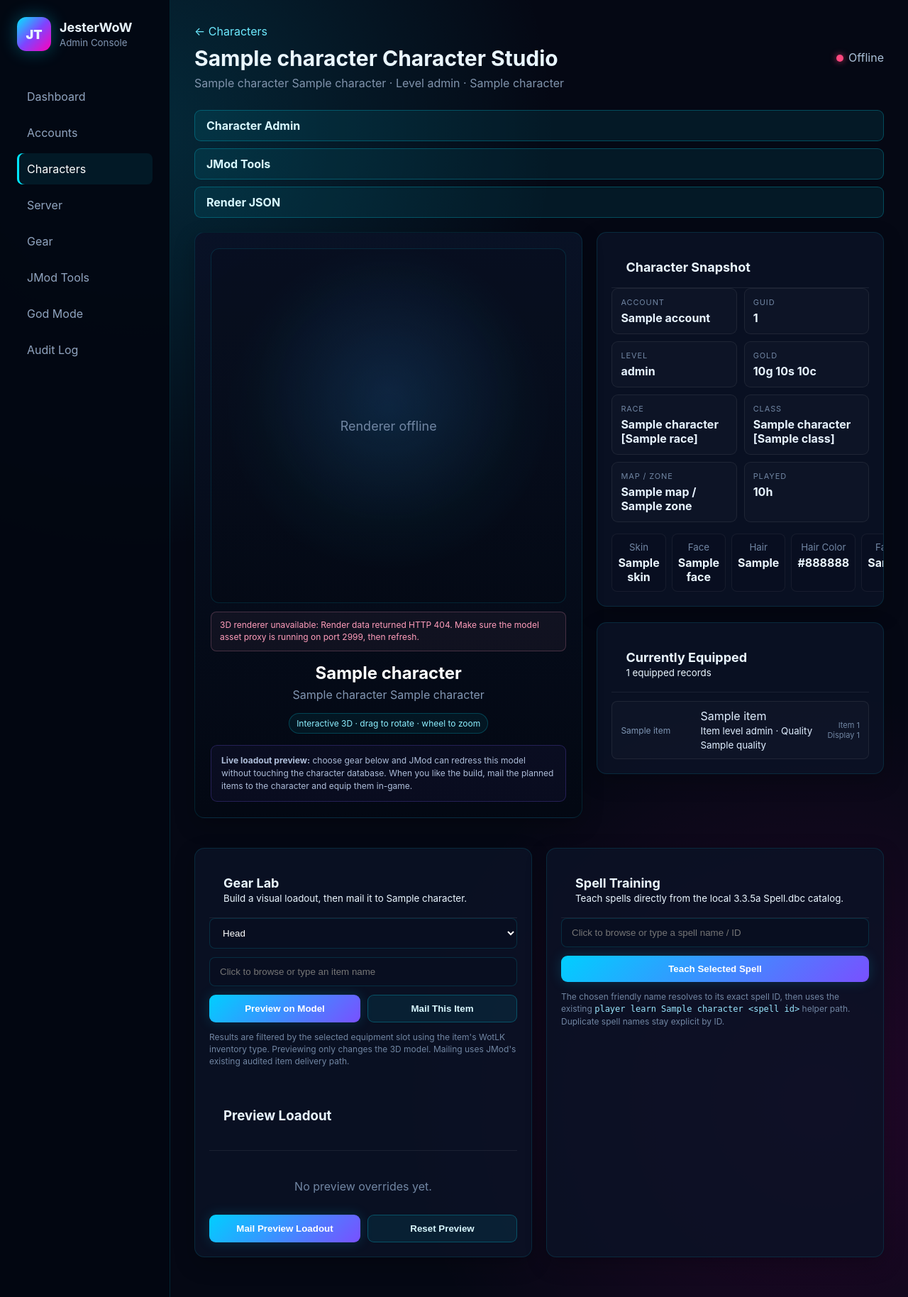
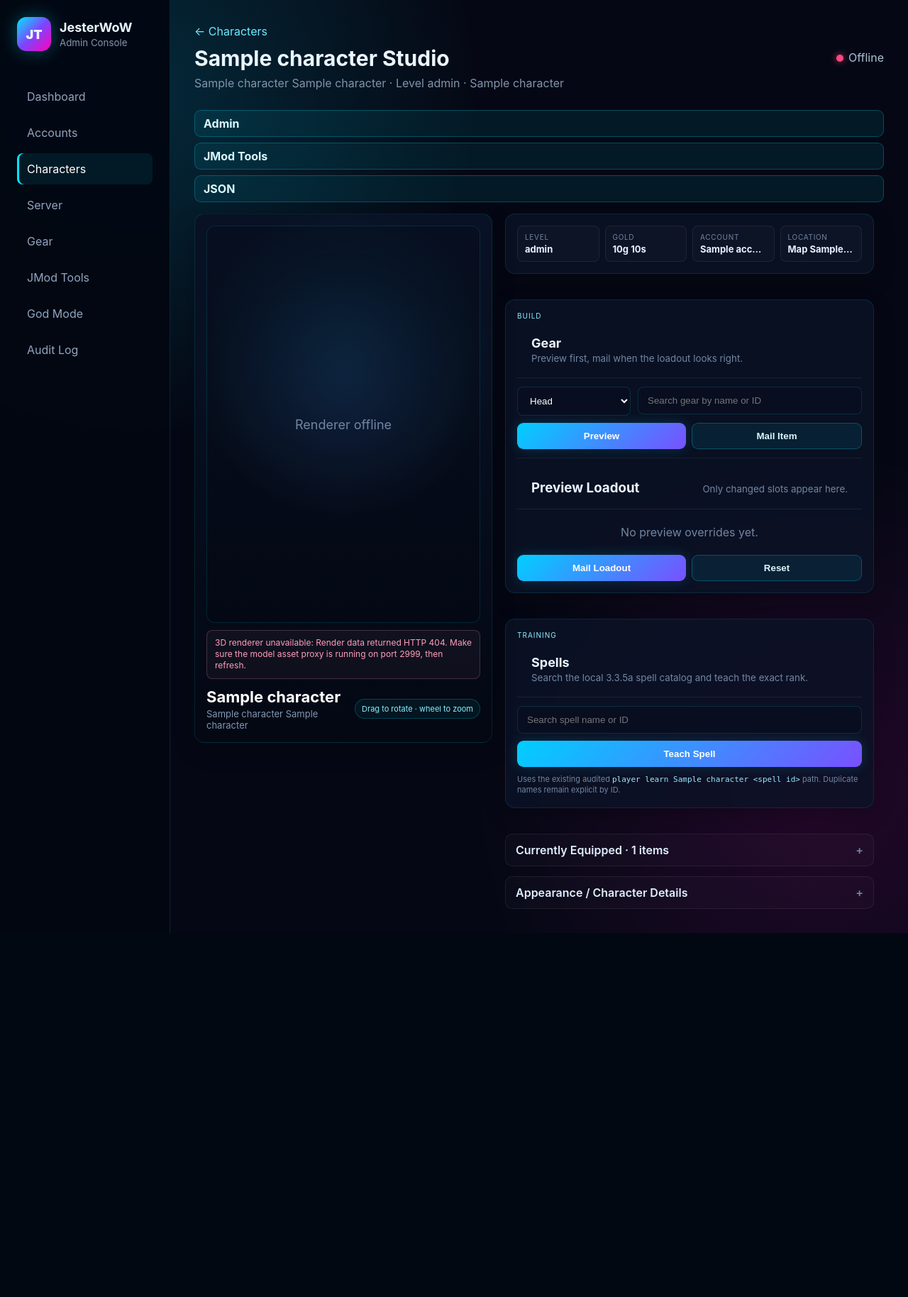
Before and after one commit to J3ST3L2/JMod-WoW, a Python web app: template admin/web/app/templates/character_studio.html in a window 1280 px wide. Shown: the whole page at 71% size. After the commit the page ends 1315 px from the top, so only its background shows below. Run offline with Jinja, Linux system fonts and the light colour scheme; the template is opened without the code that fills it: most values are stand-ins (such as "Sample title", 1, 10 or a date in 2020).

Commit message:
Streamline character studio layout

```diff
--- a/admin/web/app/templates/character_studio.html
+++ b/admin/web/app/templates/character_studio.html
@@ -6,95 +6,105 @@
     <title>{{ character.name }} Character Studio - JesterWoW Admin</title>
     <link rel="stylesheet" href="/static/style.css">
     <style>
-        .studio-grid{display:grid;grid-template-columns:minmax(420px,1.15fr) minmax(320px,.85fr);gap:20px}
-        .stage{min-height:650px;position:relative;overflow:hidden;padding:22px;background:radial-gradient(circle at 50% 30%,rgba(0,225,255,.11),transparent 36%),linear-gradient(180deg,rgba(9,18,38,.98),rgba(3,8,19,.98));border-radius:14px}
-        .viewer-shell{height:500px;position:relative;border:1px solid rgba(0,225,255,.13);border-radius:12px;background:radial-gradient(circle at 50% 40%,rgba(124,92,255,.08),transparent 48%),rgba(0,0,0,.12);overflow:hidden}
-        #wow-model-viewer{width:100%;height:100%;min-height:500px}
+        .studio-shell{display:grid;grid-template-columns:minmax(420px,.95fr) minmax(520px,1.05fr);gap:18px;align-items:start}
+        .stage{position:sticky;top:18px;padding:16px;background:radial-gradient(circle at 50% 28%,rgba(0,225,255,.10),transparent 38%),linear-gradient(180deg,rgba(9,18,38,.98),rgba(3,8,19,.98));border-radius:14px}
+        .viewer-shell{height:560px;position:relative;border:1px solid rgba(0,225,255,.13);border-radius:12px;background:radial-gradient(circle at 50% 42%,rgba(124,92,255,.08),transparent 50%),rgba(0,0,0,.12);overflow:hidden}
+        #wow-model-viewer{width:100%;height:100%;min-height:560px}
         #wow-model-viewer canvas{width:100%!important;height:100%!important;display:block}
         #wow-model-viewer.render-failed:after{content:"Renderer offline";position:absolute;inset:0;display:grid;place-items:center;color:#7186a3;font-size:18px}
-        .render-status,.studio-status{margin-top:12px;padding:10px 12px;border-radius:8px;border:1px solid rgba(0,225,255,.14);background:rgba(0,225,255,.035);color:#9cb2cf;font-size:12px;line-height:1.4}
+        .render-status,.studio-status{margin-top:10px;padding:9px 11px;border-radius:8px;border:1px solid rgba(0,225,255,.14);background:rgba(0,225,255,.035);color:#9cb2cf;font-size:12px;line-height:1.35}
         .render-status[data-kind="ok"],.studio-status[data-kind="ok"]{color:#4dffc3;border-color:rgba(77,255,195,.22);background:rgba(77,255,195,.05)}
         .render-status[data-kind="error"],.studio-status[data-kind="error"]{color:#ff9dbb;border-color:rgba(255,157,187,.22);background:rgba(255,157,187,.05)}
-        .stage-label{text-align:center;margin-top:16px;position:relative}.stage-label h2{margin:0;color:#fff;font-size:24px}.stage-label p{margin:6px 0;color:#8296b2}.stage-badge{display:inline-block;margin-top:10px;padding:6px 10px;border-radius:999px;border:1px solid rgba(0,225,255,.22);color:#8eefff;background:rgba(0,225,255,.06);font-size:12px}
-        .panel-pad{padding:20px}.stat-grid{display:grid;grid-template-columns:repeat(2,minmax(0,1fr));gap:10px}.stat{padding:12px;border:1px solid rgba(255,255,255,.07);border-radius:9px;background:rgba(255,255,255,.02)}.stat span{display:block;color:#7186a3;font-size:11px;text-transform:uppercase;letter-spacing:.08em}.stat strong{display:block;margin-top:5px;color:#e7f3ff}
-        .appearance{margin-top:16px;display:grid;grid-template-columns:repeat(5,1fr);gap:8px}.appearance div{padding:10px 8px;border-radius:8px;background:#080e20;border:1px solid rgba(255,255,255,.06);text-align:center}.appearance small{display:block;color:#7186a3}.appearance strong{display:block;margin-top:4px}
-        .gear-list{display:grid;gap:8px;margin-top:12px}.gear-row{display:grid;grid-template-columns:100px 1fr auto;gap:12px;align-items:center;padding:10px 12px;border:1px solid rgba(255,255,255,.07);border-radius:8px;background:rgba(255,255,255,.02)}.gear-slot{color:#7f96b4;font-size:12px}.gear-name{color:#dfeeff}.gear-id{color:#7186a3;font-size:11px;text-align:right}.empty{padding:18px;color:#7186a3;text-align:center}
-        .renderer-note{margin-top:16px;padding:12px 14px;border:1px solid rgba(124,92,255,.24);border-radius:9px;background:rgba(124,92,255,.055);color:#aebeda;font-size:12px;line-height:1.5}
-        .toolbar{display:flex;gap:10px;flex-wrap:wrap;margin:14px 0 20px}.toolbar a{display:inline-flex;align-items:center;text-decoration:none}
-        .studio-tools{display:grid;grid-template-columns:repeat(2,minmax(340px,1fr));gap:20px;margin-top:20px}.studio-form{display:grid;gap:12px}.studio-form input,.studio-form select{width:100%;padding:12px 14px;border-radius:8px;border:1px solid rgba(0,225,255,.15);background:#080e20;color:white}
-        .lookup-wrap{position:relative}.lookup-results{display:none;position:absolute;z-index:80;top:calc(100% + 6px);left:0;right:0;max-height:330px;overflow:auto;border:1px solid rgba(0,225,255,.28);border-radius:10px;background:#071020;box-shadow:0 18px 40px rgba(0,0,0,.5)}.lookup-results.open{display:block}.lookup-result{display:block;width:100%;padding:11px 12px;border:0;border-bottom:1px solid rgba(255,255,255,.06);background:transparent;color:#dbeafe;text-align:left;cursor:pointer}.lookup-result:hover{background:rgba(0,225,255,.09)}.lookup-result strong,.lookup-result small{display:block}.lookup-result small{margin-top:4px;color:#8296b2;line-height:1.35}.lookup-empty{padding:12px;color:#8296b2}
-        .selection-card{display:none;padding:12px 14px;border:1px solid rgba(124,92,255,.23);border-radius:9px;background:rgba(124,92,255,.055);color:#b7c9df;font-size:12px;line-height:1.5}.selection-card.open{display:block}.selection-card strong{display:block;color:#fff;font-size:14px;margin-bottom:4px}
-        .button-row{display:flex;gap:10px;flex-wrap:wrap}.button-row button{flex:1;min-width:150px}.planned-list{display:grid;gap:7px;margin-top:10px}.planned-row{display:grid;grid-template-columns:90px 1fr auto;gap:8px;align-items:center;padding:9px 10px;border:1px solid rgba(255,255,255,.07);border-radius:8px;background:rgba(255,255,255,.02);font-size:12px}.planned-row .planned-slot{color:#7f96b4}.planned-row .planned-id{color:#7186a3}.hint{font-size:12px;color:#7186a3;line-height:1.45}
+        .stage-meta{display:flex;justify-content:space-between;gap:14px;align-items:center;margin-top:12px}.stage-meta h2{margin:0;color:#fff;font-size:22px}.stage-meta p{margin:3px 0 0;color:#8296b2;font-size:13px}.stage-badge{white-space:nowrap;padding:6px 9px;border-radius:999px;border:1px solid rgba(0,225,255,.22);color:#8eefff;background:rgba(0,225,255,.06);font-size:11px}
+        .toolbar{display:flex;gap:8px;flex-wrap:wrap;margin:10px 0 16px}.toolbar a{display:inline-flex;align-items:center;text-decoration:none;padding:8px 12px}
+        .workspace{display:grid;gap:14px}.panel-pad{padding:16px}.panel-title{display:flex;justify-content:space-between;gap:12px;align-items:baseline}.panel-title h2,.panel-title h3{margin:0}.panel-title small{color:#7186a3}
+        .snapshot-line{display:grid;grid-template-columns:repeat(4,minmax(0,1fr));gap:8px}.snapshot-chip{padding:9px 10px;border:1px solid rgba(255,255,255,.07);border-radius:8px;background:rgba(255,255,255,.02)}.snapshot-chip span{display:block;color:#7186a3;font-size:10px;text-transform:uppercase;letter-spacing:.07em}.snapshot-chip strong{display:block;margin-top:3px;color:#e7f3ff;font-size:13px;white-space:nowrap;overflow:hidden;text-overflow:ellipsis}
+        .studio-form{display:grid;gap:10px}.studio-form input,.studio-form select{width:100%;padding:11px 13px;border-radius:8px;border:1px solid rgba(0,225,255,.15);background:#080e20;color:white}.control-row{display:grid;grid-template-columns:160px 1fr;gap:10px}.control-row.single{grid-template-columns:1fr}
+        .lookup-wrap{position:relative}.lookup-results{display:none;position:absolute;z-index:80;top:calc(100% + 6px);left:0;right:0;max-height:300px;overflow:auto;border:1px solid rgba(0,225,255,.28);border-radius:10px;background:#071020;box-shadow:0 18px 40px rgba(0,0,0,.5)}.lookup-results.open{display:block}.lookup-result{display:block;width:100%;padding:10px 11px;border:0;border-bottom:1px solid rgba(255,255,255,.06);background:transparent;color:#dbeafe;text-align:left;cursor:pointer}.lookup-result:hover{background:rgba(0,225,255,.09)}.lookup-result strong,.lookup-result small{display:block}.lookup-result small{margin-top:3px;color:#8296b2;line-height:1.3}.lookup-empty{padding:12px;color:#8296b2}
+        .selection-card{display:none;padding:10px 12px;border:1px solid rgba(124,92,255,.23);border-radius:9px;background:rgba(124,92,255,.055);color:#b7c9df;font-size:12px;line-height:1.4}.selection-card.open{display:block}.selection-card strong{display:block;color:#fff;font-size:13px;margin-bottom:3px}
+        .button-row{display:flex;gap:8px;flex-wrap:wrap}.button-row button{flex:1;min-width:140px;padding:10px 12px}.hint{font-size:11px;color:#7186a3;line-height:1.4}
+        .planned-list{display:grid;gap:6px;max-height:210px;overflow:auto}.planned-row{display:grid;grid-template-columns:82px 1fr auto;gap:8px;align-items:center;padding:8px 9px;border:1px solid rgba(255,255,255,.07);border-radius:8px;background:rgba(255,255,255,.02);font-size:12px}.planned-row .planned-slot{color:#7f96b4}.planned-row .planned-id{color:#7186a3}.empty{padding:12px;color:#7186a3;text-align:center}
+        details.compact{border:1px solid rgba(255,255,255,.07);border-radius:10px;background:rgba(255,255,255,.02)}details.compact summary{cursor:pointer;list-style:none;padding:12px 14px;color:#dfeeff;font-weight:600}details.compact summary::-webkit-details-marker{display:none}details.compact summary:after{content:"+";float:right;color:#7186a3}details.compact[open] summary:after{content:"−"}.gear-list{display:grid;gap:6px;padding:0 12px 12px}.gear-row{display:grid;grid-template-columns:84px 1fr auto;gap:10px;align-items:center;padding:8px 9px;border:1px solid rgba(255,255,255,.06);border-radius:7px;background:#080e20}.gear-slot{color:#7f96b4;font-size:11px}.gear-name{color:#dfeeff;font-size:12px}.gear-id{color:#7186a3;font-size:10px;text-align:right}
+        .section-kicker{color:#8eefff;font-size:10px;text-transform:uppercase;letter-spacing:.1em;margin-bottom:4px}.divider{height:1px;background:rgba(255,255,255,.06);margin:2px 0}
         code{color:#9be7ff}
-        @media(max-width:980px){.studio-grid,.studio-tools{grid-template-columns:1fr}.stage{min-height:590px}.appearance{grid-template-columns:repeat(3,1fr)}}
+        @media(max-width:1180px){.studio-shell{grid-template-columns:1fr}.stage{position:relative;top:auto}.viewer-shell,#wow-model-viewer{height:520px;min-height:520px}.snapshot-line{grid-template-columns:repeat(2,minmax(0,1fr))}}
+        @media(max-width:720px){.viewer-shell,#wow-model-viewer{height:440px;min-height:440px}.control-row{grid-template-columns:1fr}.snapshot-line{grid-template-columns:1fr 1fr}.stage-meta{align-items:flex-start;flex-direction:column}.stage-badge{white-space:normal}}
     </style>
 </head>
 <body>
 <div class="shell">
     <aside class="sidebar">
         <div class="brand"><div class="logo">JT</div><div class="brand-text"><strong>JesterWoW</strong><small>Admin Console</small></div></div>
-        <nav>
-            <a href="/">Dashboard</a><a href="/accounts">Accounts</a><a class="active" href="/characters">Characters</a><a href="/server">Server</a><a href="/gear">Gear</a><a href="/jmod-tools">JMod Tools</a><a href="/tools/god-mode">God Mode</a><a href="/audit">Audit Log</a>
-        </nav>
+        <nav><a href="/">Dashboard</a><a href="/accounts">Accounts</a><a class="active" href="/characters">Characters</a><a href="/server">Server</a><a href="/gear">Gear</a><a href="/jmod-tools">JMod Tools</a><a href="/tools/god-mode">God Mode</a><a href="/audit">Audit Log</a></nav>
     </aside>
     <main>
         <header>
-            <div><a class="back-link" href="/characters">← Characters</a><h1>{{ character.name }} Character Studio</h1><p>{{ character.race_name }} {{ character.class_name }} · Level {{ character.level }} · {{ character.gender_name }}</p></div>
+            <div><a class="back-link" href="/characters">← Characters</a><h1>{{ character.name }} Studio</h1><p>{{ character.race_name }} {{ character.class_name }} · Level {{ character.level }} · {{ character.gender_name }}</p></div>
             <div class="status"><span class="dot {% if character.online %}online{% else %}offline{% endif %}"></span>{% if character.online %}Online{% else %}Offline{% endif %}</div>
         </header>
 
-        <div class="toolbar"><a class="secondary-button" href="/characters/{{ character.guid }}">Character Admin</a><a class="secondary-button" href="/jmod-tools">JMod Tools</a><a class="secondary-button" href="/characters/{{ character.guid }}/render-data">Render JSON</a></div>
+        <div class="toolbar"><a class="secondary-button" href="/characters/{{ character.guid }}">Admin</a><a class="secondary-button" href="/jmod-tools">JMod Tools</a><a class="secondary-button" href="/characters/{{ character.guid }}/render-data">JSON</a></div>
 
-        <div class="studio-grid">
+        <div class="studio-shell">
             <section class="panel stage">
                 <div class="viewer-shell"><div id="wow-model-viewer" data-guid="{{ character.guid }}" data-character="{{ character.name }}" aria-label="Interactive World of Warcraft character model"></div></div>
                 <div id="character-render-status" class="render-status">Starting the real 3D renderer...</div>
-                <div class="stage-label"><h2>{{ character.name }}</h2><p>{{ character.race_name }} {{ character.class_name }}</p><span class="stage-badge">Interactive 3D · drag to rotate · wheel to zoom</span></div>
-                <div class="renderer-note"><strong>Live loadout preview:</strong> choose gear below and JMod can redress this model without touching the character database. When you like the build, mail the planned items to the character and equip them in-game.</div>
+                <div class="stage-meta">
+                    <div><h2>{{ character.name }}</h2><p>{{ character.race_name }} {{ character.class_name }}</p></div>
+                    <span class="stage-badge">Drag to rotate · wheel to zoom</span>
+                </div>
             </section>
 
-            <div>
+            <div class="workspace">
                 <section class="panel panel-pad">
-                    <div class="panel-title"><h2>Character Snapshot</h2></div>
-                    <div class="stat-grid">
-                        <div class="stat"><span>Account</span><strong>{{ character.account }}</strong></div><div class="stat"><span>GUID</span><strong>{{ character.guid }}</strong></div><div class="stat"><span>Level</span><strong>{{ character.level }}</strong></div><div class="stat"><span>Gold</span><strong>{{ character.money // 10000 }}g {{ (character.money // 100) % 100 }}s {{ character.money % 100 }}c</strong></div><div class="stat"><span>Race</span><strong>{{ character.race_name }} [{{ character.race }}]</strong></div><div class="stat"><span>Class</span><strong>{{ character.class_name }} [{{ character.class }}]</strong></div><div class="stat"><span>Map / Zone</span><strong>{{ character.location.map }} / {{ character.location.zone }}</strong></div><div class="stat"><span>Played</span><strong>{{ character.played_seconds // 3600 }}h</strong></div>
-                    </div>
-                    <div class="appearance"><div><small>Skin</small><strong>{{ character.appearance.skin }}</strong></div><div><small>Face</small><strong>{{ character.appearance.face }}</strong></div><div><small>Hair</small><strong>{{ character.appearance.hair_style }}</strong></div><div><small>Hair Color</small><strong>{{ character.appearance.hair_color }}</strong></div><div><small>Facial</small><strong>{{ character.appearance.facial_style }}</strong></div></div>
-                </section>
-
-                <section class="panel panel-pad" style="margin-top:20px">
-                    <div class="panel-title"><h2>Currently Equipped</h2><small>{{ character.equipment|length }} equipped records</small></div>
-                    {% if character.equipment %}<div class="gear-list">{% for item in character.equipment %}<div class="gear-row"><div class="gear-slot">{{ item.slot_name }}</div><div class="gear-name">{{ item.name }}<br><small>Item level {{ item.item_level }} · Quality {{ item.quality }}</small></div><div class="gear-id">Item {{ item.item_id }}<br>Display {{ item.display_id }}</div></div>{% endfor %}</div>{% else %}<div class="empty">No equipped items found.</div>{% endif %}
-                </section>
-            </div>
-        </div>
-
-        <div class="studio-tools">
-            <section class="panel panel-pad">
-                <div class="panel-title"><div><h2>Gear Lab</h2><small>Build a visual loadout, then mail it to {{ character.name }}.</small></div></div>
-                <div class="studio-form">
-                    <select id="gear-slot">
-                        <option value="0">Head</option><option value="2">Shoulders</option><option value="4">Chest</option><option value="5">Waist</option><option value="6">Legs</option><option value="7">Feet</option><option value="8">Wrists</option><option value="9">Hands</option><option value="14">Back</option><option value="15">Main Hand</option><option value="16">Off Hand</option><option value="17">Ranged / Relic</option><option value="18">Tabard</option>
-                    </select>
-                    <div class="lookup-wrap"><input id="gear-search" placeholder="Click to browse or type an item name" autocomplete="off"><div id="gear-results" class="lookup-results"></div></div>
-                    <div id="gear-selection" class="selection-card"></div>
-                    <div class="button-row"><button id="preview-gear" class="primary-button" type="button">Preview on Model</button><button id="mail-gear" class="secondary-button" type="button">Mail This Item</button></div>
-                    <div class="hint">Results are filtered by the selected equipment slot using the item's WotLK inventory type. Previewing only changes the 3D model. Mailing uses JMod's existing audited item delivery path.</div>
-                    <div class="panel-title" style="margin-top:8px"><h3>Preview Loadout</h3></div>
-                    <div id="planned-gear" class="planned-list"><div class="empty">No preview overrides yet.</div></div>
-                    <div class="button-row"><button id="mail-loadout" class="primary-button" type="button">Mail Preview Loadout</button><button id="reset-loadout" class="secondary-button" type="button">Reset Preview</button></div>
+                    <div class="snapshot-line">
+                        <div class="snapshot-chip"><span>Level</span><strong>{{ character.level }}</strong></div>
+                        <div class="snapshot-chip"><span>Gold</span><strong>{{ character.money // 10000 }}g {{ (character.money // 100) % 100 }}s</strong></div>
+                        <div class="snapshot-chip"><span>Account</span><strong>{{ character.account }}</strong></div>
+                        <div class="snapshot-chip"><span>Location</span><strong>Map {{ character.location.map }} / Zone {{ character.location.zone }}</strong></div>
                     </div>
                 </section>
 
                 <section class="panel panel-pad">
-                <div class="panel-title"><div><h2>Spell Training</h2><small>Teach spells directly from the local 3.3.5a Spell.dbc catalog.</small></div></div>
-                <div class="studio-form">
-                    <div class="lookup-wrap"><input id="spell-search" placeholder="Click to browse or type a spell name / ID" autocomplete="off"><div id="spell-results" class="lookup-results"></div></div>
-                    <div id="spell-selection" class="selection-card"></div>
-                    <button id="train-spell" class="primary-button" type="button">Teach Selected Spell</button>
-                    <div class="hint">The chosen friendly name resolves to its exact spell ID, then uses the existing <code>player learn {{ character.name }} &lt;spell id&gt;</code> helper path. Duplicate spell names stay explicit by ID.</div>
+                    <div class="section-kicker">Build</div>
+                    <div class="panel-title"><div><h2>Gear</h2><small>Preview first, mail when the loadout looks right.</small></div></div>
+                    <div class="studio-form" style="margin-top:12px">
+                        <div class="control-row">
+                            <select id="gear-slot"><option value="0">Head</option><option value="2">Shoulders</option><option value="4">Chest</option><option value="5">Waist</option><option value="6">Legs</option><option value="7">Feet</option><option value="8">Wrists</option><option value="9">Hands</option><option value="14">Back</option><option value="15">Main Hand</option><option value="16">Off Hand</option><option value="17">Ranged / Relic</option><option value="18">Tabard</option></select>
+                            <div class="lookup-wrap"><input id="gear-search" placeholder="Search gear by name or ID" autocomplete="off"><div id="gear-results" class="lookup-results"></div></div>
+                        </div>
+                        <div id="gear-selection" class="selection-card"></div>
+                        <div class="button-row"><button id="preview-gear" class="primary-button" type="button">Preview</button><button id="mail-gear" class="secondary-button" type="button">Mail Item</button></div>
+                        <div class="divider"></div>
+                        <div class="panel-title"><h3>Preview Loadout</h3><small>Only changed slots appear here.</small></div>
+                        <div id="planned-gear" class="planned-list"><div class="empty">No preview overrides yet.</div></div>
+                        <div class="button-row"><button id="mail-loadout" class="primary-button" type="button">Mail Loadout</button><button id="reset-loadout" class="secondary-button" type="button">Reset</button></div>
                     </div>
                 </section>
+
+                <section class="panel panel-pad">
+                    <div class="section-kicker">Training</div>
+                    <div class="panel-title"><div><h2>Spells</h2><small>Search the local 3.3.5a spell catalog and teach the exact rank.</small></div></div>
+                    <div class="studio-form" style="margin-top:12px">
+                        <div class="lookup-wrap"><input id="spell-search" placeholder="Search spell name or ID" autocomplete="off"><div id="spell-results" class="lookup-results"></div></div>
+                        <div id="spell-selection" class="selection-card"></div>
+                        <button id="train-spell" class="primary-button" type="button">Teach Spell</button>
+                        <div class="hint">Uses the existing audited <code>player learn {{ character.name }} &lt;spell id&gt;</code> path. Duplicate names remain explicit by ID.</div>
+                    </div>
+                </section>
+
+                <details class="compact">
+                    <summary>Currently Equipped · {{ character.equipment|length }} items</summary>
+                    {% if character.equipment %}<div class="gear-list">{% for item in character.equipment %}<div class="gear-row"><div class="gear-slot">{{ item.slot_name }}</div><div class="gear-name">{{ item.name }}<br><small>iLvl {{ item.item_level }} · Quality {{ item.quality }}</small></div><div class="gear-id">{{ item.item_id }}<br>D{{ item.display_id }}</div></div>{% endfor %}</div>{% else %}<div class="empty">No equipped items found.</div>{% endif %}
+                </details>
+
+                <details class="compact">
+                    <summary>Appearance / Character Details</summary>
+                    <div class="snapshot-line" style="padding:0 12px 12px">
+                        <div class="snapshot-chip"><span>GUID</span><strong>{{ character.guid }}</strong></div><div class="snapshot-chip"><span>Played</span><strong>{{ character.played_seconds // 3600 }}h</strong></div><div class="snapshot-chip"><span>Race</span><strong>{{ character.race_name }} [{{ character.race }}]</strong></div><div class="snapshot-chip"><span>Class</span><strong>{{ character.class_name }} [{{ character.class }}]</strong></div><div class="snapshot-chip"><span>Skin</span><strong>{{ character.appearance.skin }}</strong></div><div class="snapshot-chip"><span>Face</span><strong>{{ character.appearance.face }}</strong></div><div class="snapshot-chip"><span>Hair</span><strong>{{ character.appearance.hair_style }} / {{ character.appearance.hair_color }}</strong></div><div class="snapshot-chip"><span>Facial</span><strong>{{ character.appearance.facial_style }}</strong></div>
+                    </div>
+                </details>
+            </div>
         </div>
         <div id="studio-action-status" class="studio-status" style="display:none"></div>
     </main>
```
Lines whose indentation alone changed are shown as unchanged.
